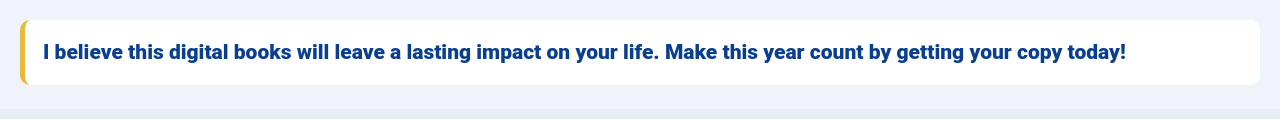
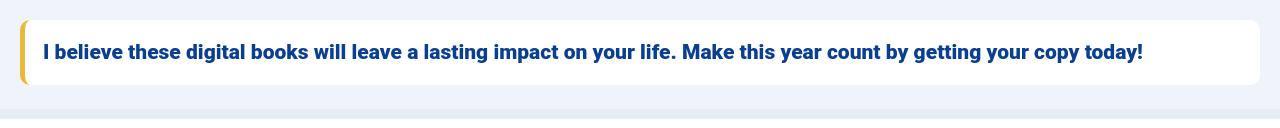
Before and after one commit to donvictorministry/Store, a plain HTML site: page index.html in a window 1280 px wide. Shown: the part 1082-1210 px from the top of the page. Drawn offline with Linux system fonts and the light colour scheme; no server answers.

Commit message:
Update index.html

```diff
--- a/index.html
+++ b/index.html
@@ -157,7 +157,7 @@
 
   <div class="support-callout">
     <strong>
-      I believe this digital books will leave a lasting impact on your life. Make this year count by getting your copy today!
+      I believe these digital books will leave a lasting impact on your life. Make this year count by getting your copy today!
     </strong>
   </div>
 </section>
```
